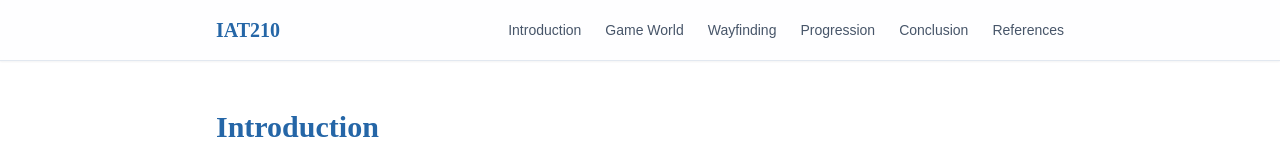
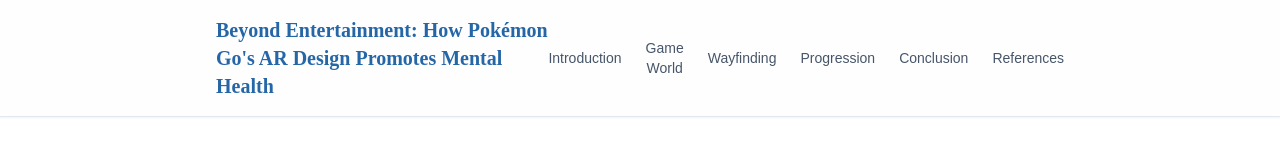
Before and after one commit to gkelly713/iat-210, a React (Vite) app: page / in a window 1280 px wide. Shown: the top 160 px of the page. Built offline with nearby package versions, Linux system fonts and the light colour scheme.

Commit message:
Add header with title
Implement the header component to display the title of the website.

```diff
--- a/index.html
+++ b/index.html
@@ -4,11 +4,11 @@
   <head>
     <meta charset="UTF-8" />
     <meta name="viewport" content="width=device-width, initial-scale=1.0" />
-    <title>Beyond Entertainment: Pokémon Go's AR Design & Mental Well-being</title>
+    <title>Beyond Entertainment: How Pokémon Go's AR Design Promotes Mental Health and Well-being</title>
     <meta name="description" content="Exploring how Pokémon Go's augmented reality design promotes mental well-being through game world, wayfinding, and progression mechanics." />
     <meta name="author" content="Lovable" />
 
-    <meta property="og:title" content="Beyond Entertainment: Pokémon Go's AR Design & Mental Well-being" />
+    <meta property="og:title" content="Beyond Entertainment: How Pokémon Go's AR Design Promotes Mental Health and Well-being" />
     <meta property="og:description" content="Exploring how Pokémon Go's augmented reality design promotes mental well-being through game world, wayfinding, and progression mechanics." />
     <meta property="og:type" content="website" />
     <meta property="og:image" content="https://lovable.dev/opengraph-image-p98pqg.png" />
--- a/src/components/Header.tsx
+++ b/src/components/Header.tsx
@@ -1,3 +1,4 @@
+
 import React, { useState } from 'react';
 import { Menu, X } from 'lucide-react';
 import { cn } from '@/lib/utils';
@@ -34,8 +35,10 @@ const Header: React.FC<HeaderProps> = ({
   return <header className="sticky top-0 z-50 bg-white/80 backdrop-blur-sm border-b border-slate-200 shadow-sm">
       <div className="container py-4 max-w-4xl mx-auto px-4 sm:px-6">
         <div className="flex items-center justify-between">
-          <div>
-            <h1 className="text-xl font-bold text-primary">IAT210</h1>
+          <div className="max-w-[80%]">
+            <h1 className="text-lg md:text-xl font-bold text-primary">
+              <span className="hidden sm:inline">Beyond Entertainment:</span> How Pokémon Go's AR Design Promotes Mental Health
+            </h1>
           </div>
 
           {/* Desktop Navigation */}
```
